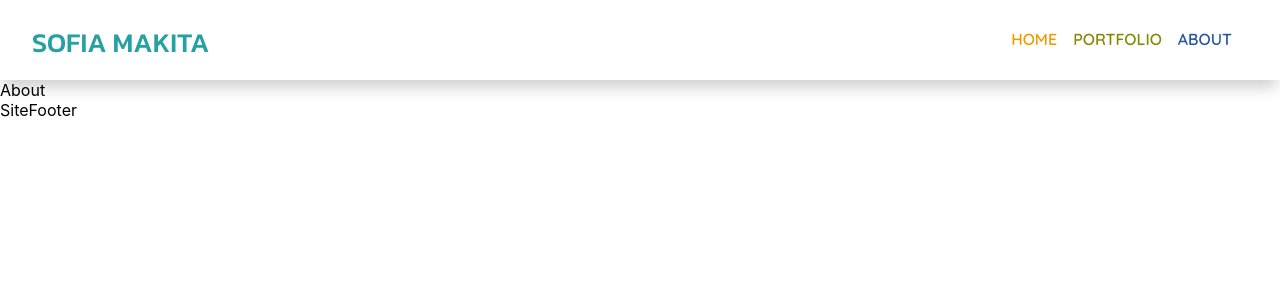
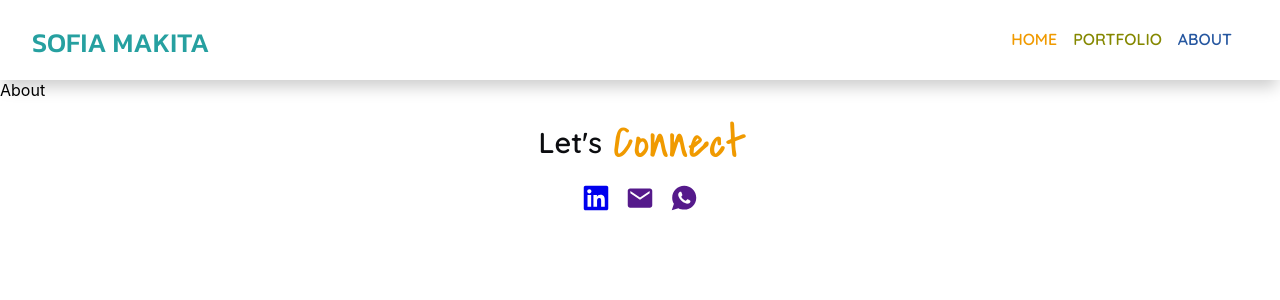
Before and after one commit to Makita7/myPortfolio, a React (Create React App) app: page /about in a window 1280 px wide. Shown: the top 300 px of the page. Built offline with nearby package versions, Linux system fonts and the light colour scheme.

Commit message:
starting footer

```diff
--- a/package.json
+++ b/package.json
@@ -8,6 +8,7 @@
     "@testing-library/user-event": "^13.5.0",
     "react": "^18.2.0",
     "react-dom": "^18.2.0",
+    "react-icons": "^4.6.0",
     "react-router-dom": "^6.4.2",
     "react-scripts": "5.0.1",
     "styled-components": "^5.3.6",
--- a/src/App.css
+++ b/src/App.css
@@ -13,7 +13,7 @@
 }
 
 .flex{
-    display: flex;
+    display: flex !important;
 }
 .space-between {
     justify-content: space-between;
--- a/src/components/Footer.js
+++ b/src/components/Footer.js
@@ -1,8 +1,62 @@
-import React from 'react'
+import styled from "styled-components";
+import {IoLogoWhatsapp} from 'react-icons/io'
+import { IoMdMail } from "react-icons/io";
+import {FaLinkedin} from 'react-icons/fa'
+
+const FooterCont = styled.div`
+    height: 8rem;
+    background-color: white;
+    justify-content: center !important;
+`
+const Wrapper = styled.div`
+    justify-content: center;
+    display: flex;
+`
+
+const Lets = styled.p`
+    font-family: 'Quicksand', sans-serif;
+    font-size: 1.8rem;
+    font-weight: 600;
+    margin: 1.5rem 0.5rem;
+    color: var(--black);
+`
+
+const Connect = styled.p`
+    font-family: 'Covered By Your Grace', cursive;
+    font-size: 3rem;
+    margin: 0.6rem 0.2rem;
+    color: var(--yellow);
+`
+
+const Social = styled.ul`
+    color: blue;
+    justify-content: center;
+    padding: 0;
+    margin-top: 0;
+    & a{
+        margin: 0 0.5rem;
+    }
+`
 
 function SiteFooter() {
     return (
-        <div>SiteFooter</div>
+        <FooterCont>
+            <Wrapper>
+                <Lets>Let's</Lets>
+                <Connect>Connect</Connect>
+            </Wrapper>
+            <Social className="flex">
+                <a href="https://www.linkedin.com/in/sofia-makita-348a29172/">
+                    <FaLinkedin size={28}/>
+                </a>
+                <a href="">
+                    <IoMdMail size={28} />
+                </a>
+                <a href="">
+                    <IoLogoWhatsapp size={28}/>
+                </a>
+            </Social>
+        </FooterCont>
     );
 }
 
```
Also changed, not shown: 1 other file (tests, documents, lock files or other folders).
